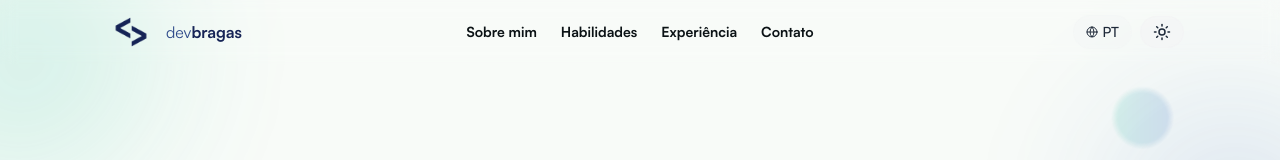
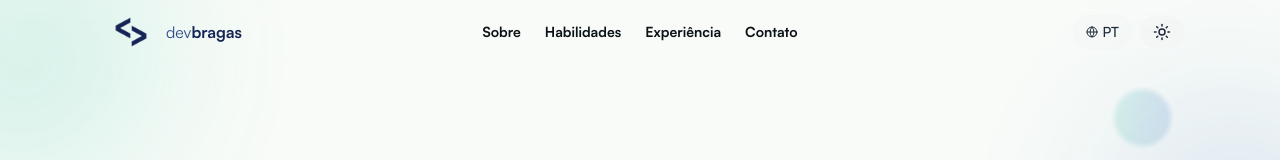
Before and after one commit to devbragas/portfolio-live, a Next.js app: page / in a window 1280 px wide. Shown: the top 160 px of the page. Built offline with nearby package versions, Linux system fonts and the light colour scheme.

Commit message:
fix: remove mim

```diff
--- a/src/components/sections/about-section.tsx
+++ b/src/components/sections/about-section.tsx
@@ -6,7 +6,7 @@ import { Code2, GraduationCap, Linkedin, Github } from "lucide-react";
 
 export function AboutSection() {
   return (
-    <section id="aboutme" className="pt-52 bg-background">
+    <section id="about" className="pt-52 bg-background">
       <Container>
         <div className="flex flex-col gap-12">
           <motion.div
--- a/src/components/ui/header.tsx
+++ b/src/components/ui/header.tsx
@@ -28,8 +28,8 @@ export function Header() {
       <Container className="relative flex items-center">
         <DevLogo />
         <nav className="absolute left-1/2 -translate-x-1/2 flex items-center gap-6">
-          <Link className={navLink} href="#aboutme">
-            Sobre mim
+          <Link className={navLink} href="#about">
+            Sobre
           </Link>
           <Link className={navLink} href="#skills">
             Habilidades
```
